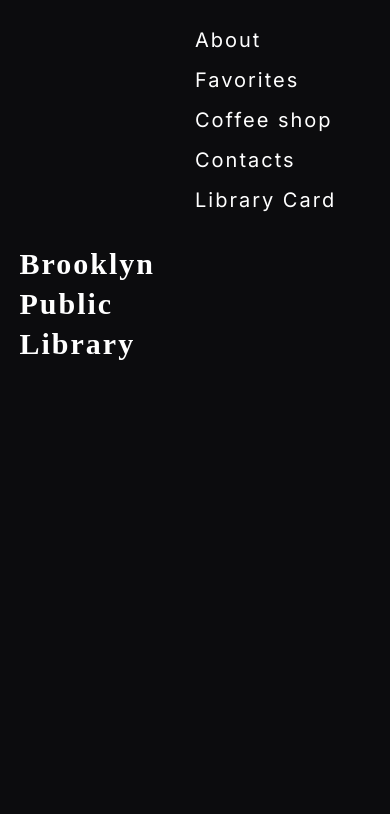
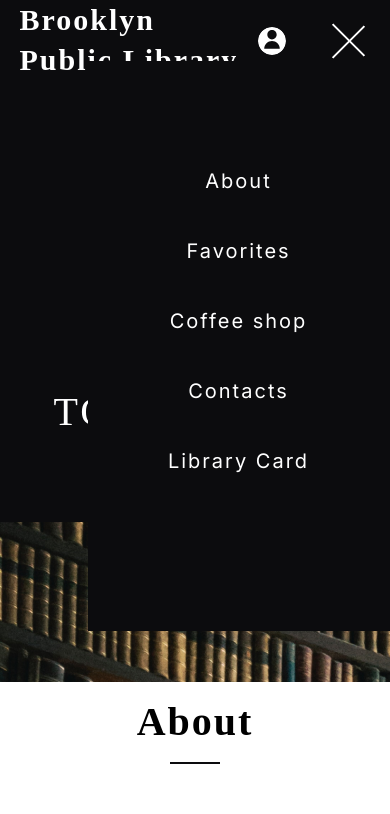
Before and after one commit to ShevViktoryia/Library, a website built with webpack: page library/index.html in a window 390 px wide. Both pictures are taken after a click on the element 348 px from the left and 41 px from the top of the page. Shown: the top 814 px of the page. Built offline with nearby package versions, Linux system fonts and the light colour scheme; a web font is replaced by a local one.

Commit message:
refactor: update styles

```diff
--- a/library/assets/sass/elements/_header.sass
+++ b/library/assets/sass/elements/_header.sass
@@ -39,7 +39,7 @@
   @media screen and (max-width: 1230px)
     display: none
     transform: translateX(-100%)
-    transition: transform 0.5s
+    transition: transform 0.8s ease
 
 .open_menu
   display: block
@@ -49,13 +49,22 @@
   display: flex
 
   @media screen and (max-width: 1230px)
+    position: fixed
     flex-direction: column
+    align-items: center
+    background: $black_color
+    margin-left: -160px
     width: 332px
     height: 570px
-    transition: transform 0.5s
+    padding: 100px 0
+    transition: transform 0.8s ease
 
 .nav_item
   margin-right: 30px
+  @media screen and (max-width: 1230px)
+    margin-bottom: 30px
+    &:last-child
+      margin-bottom: 0
 .nav_item  a
   transition: color 0.8s easy
   &:hover
@@ -67,12 +76,21 @@
 
 .login_icon
   margin-left: 10px
+  cursor: pointer
+  border-radius: 50%
+  position: relative
+  z-index: 3
+  &:hover
+    box-shadow: 0px 5px 10px 0px $beige_color
+    transition: box-shadow 0.8s ease
 
 .burger_menu
   display: none
   align-items: center
   cursor: pointer
   width: 45px
+  position: relative
+  z-index: 3
 
   @media screen and (max-width: 1230px)
     display: flex
@@ -83,6 +101,15 @@
   display: block
   width: 100%
   border-bottom: 2px solid $white_color
+  transition: transform 0.5s ease
+
+@media screen and (max-width: 1230px)
+  .open_menu > span:first-child
+    transform: rotate(-135deg)
+  .open_menu > span:nth-child(2)
+    display: none
+  .open_menu > span:last-child
+    transform: rotate(135deg)
 
 .burger_menu span:nth-of-type(2)
   margin: 10px 0px
--- a/library/script.js
+++ b/library/script.js
@@ -167,7 +167,10 @@
 
 const burger_menu = document.querySelector('.burger_menu');
 const nav = document.querySelector('.header_nav');
-burger_menu.onclick = () => nav.classList.toggle('open_menu');
+burger_menu.onclick = () => {
+  nav.classList.toggle('open_menu');
+  burger_menu.classList.toggle('open_menu');
+}
 
 const slider_list = document.querySelector('.slider_track');
 sliderData.forEach(item => {
```
